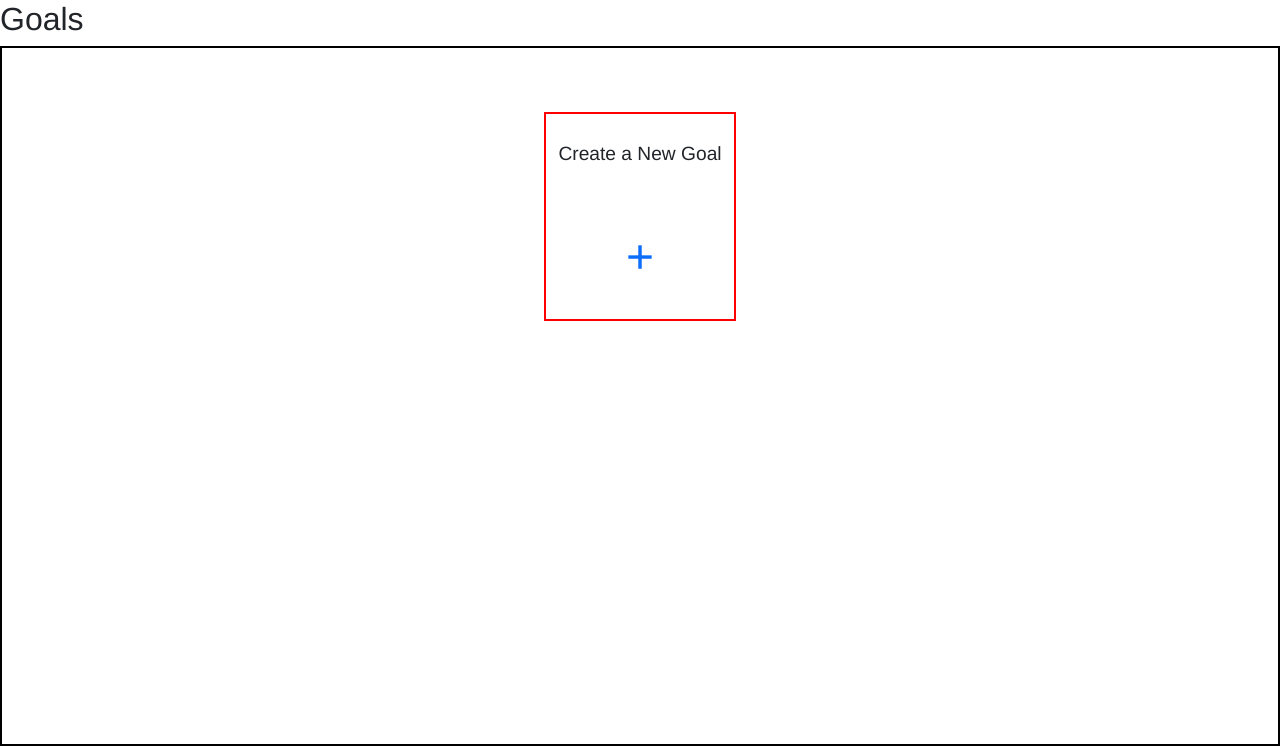
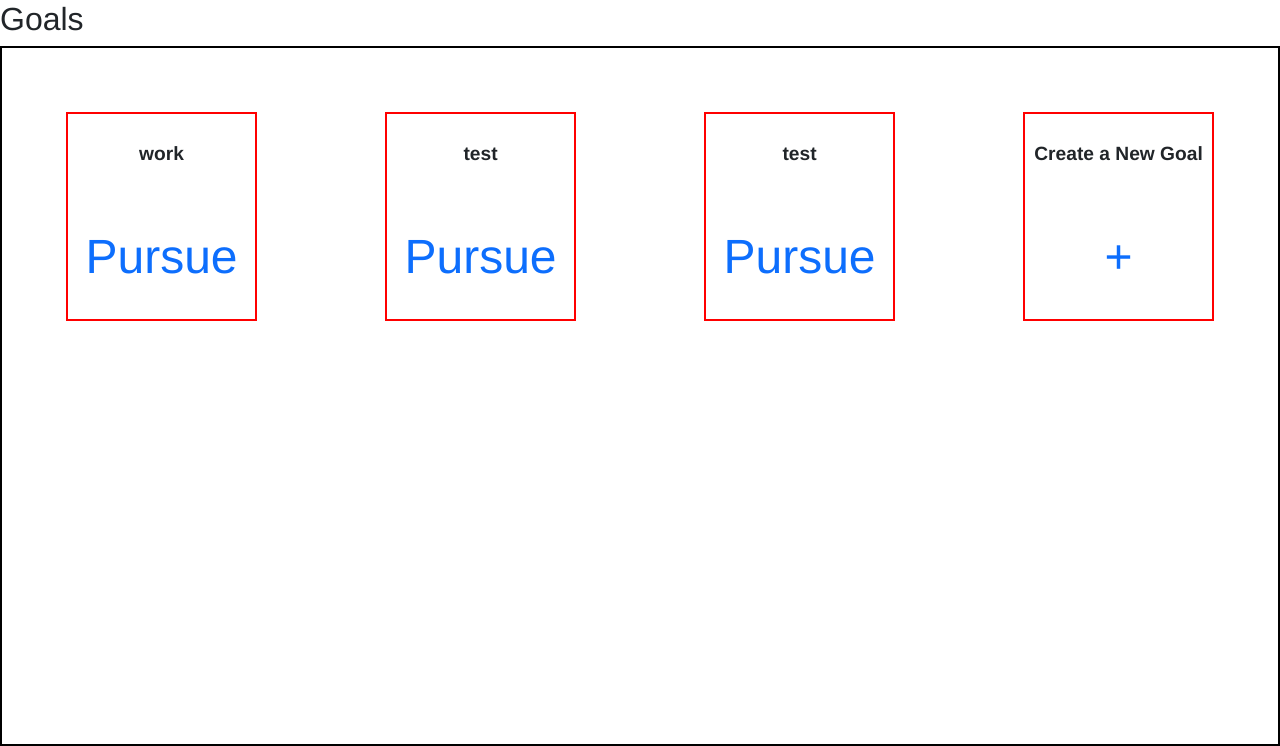
Before and after one commit to Gonpassa/goals-project, a Flask app: page /dashboard in a window 1280 px wide. Shown: the part 64-810 px from the top of the page. Run offline with Flask 2, Linux system fonts and the light colour scheme; a user stored in the database is signed in; some libraries are stand-ins or nearby versions; some web fonts are replaced.

Commit message:
Connected backend with dashboard, need to control for empty fields in creating goals

```diff
--- a/app.py
+++ b/app.py
@@ -45,8 +45,10 @@ def index():
 #Dashboard
 @app.route("/dashboard", methods = ['GET', 'POST'])
 def dashboard():
-
-    return render_template('dashboard.html')
+        rows = db.execute("SELECT goal_id FROM goal WHERE id IN (?)", session["user_id"])
+        rows = len(rows)
+        goals = db.execute("SELECT goal FROM goal WHERE id IN (?)", session['user_id'])
+        return render_template('dashboard.html', rows=rows, goals=goals)
 
 
 #CREATE GOAL
--- a/static/styles.css
+++ b/static/styles.css
@@ -81,6 +81,7 @@ section.box {
 
 .dashboardChild span{
    font-size: 1.2rem;
+   font-weight: 700;
 }
 
 .dashboardChild a{
--- a/templates/dashboard.html
+++ b/templates/dashboard.html
@@ -7,6 +7,12 @@
 
     <h2>Goals</h2>
     <section class="dashboardContainer">
+        {% for i in range(rows) %}
+        <section class="dashboardChild">
+            <span> {{ goals[i].goal}}</span>
+            <a href="/pursue">Pursue</a>
+        </section>
+        {% endfor %}
         <section class="dashboardChild">
             <span>Create a New Goal</span>
             <a href="/create">+</a>
```
Also changed, not shown: goals.db, 2 other files.
